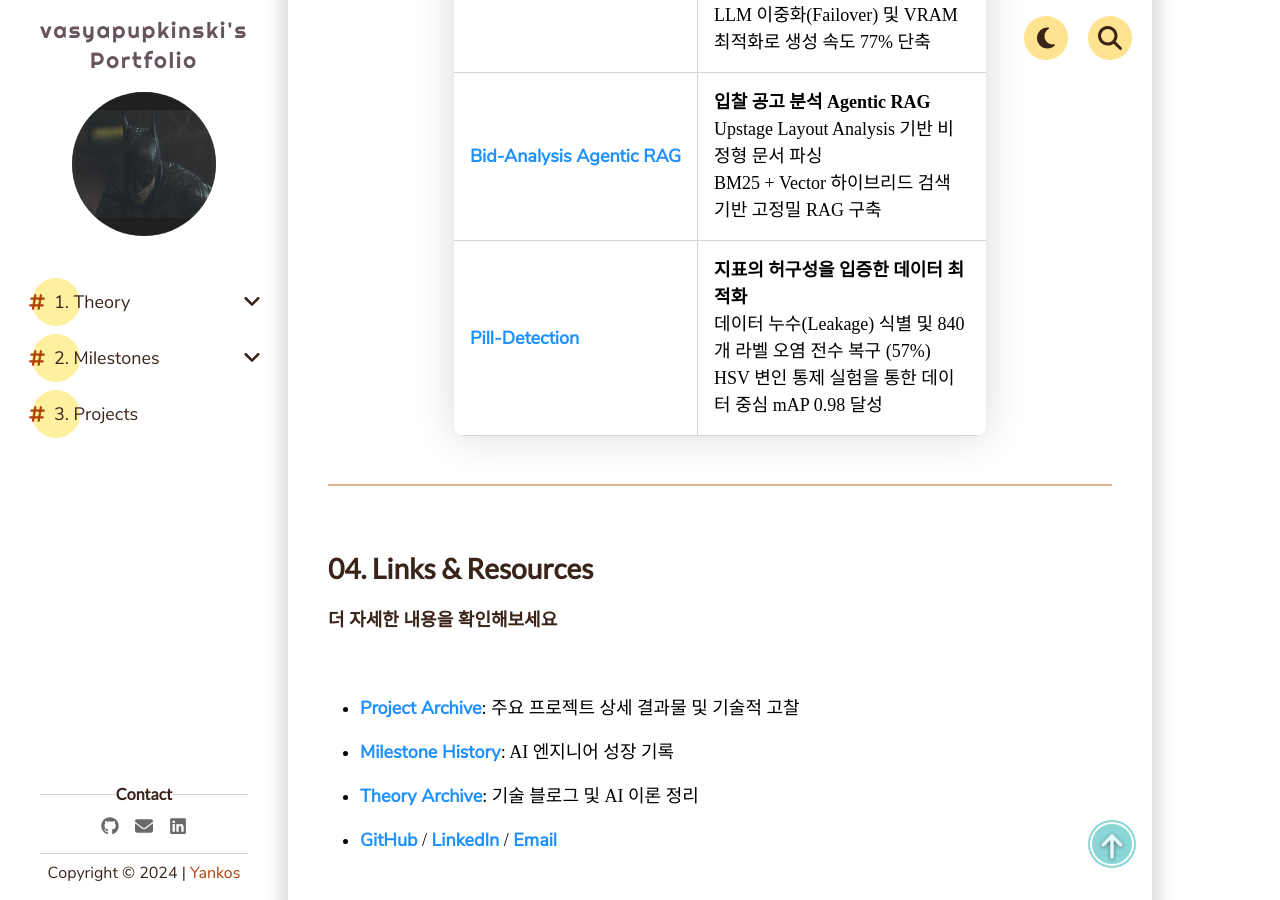
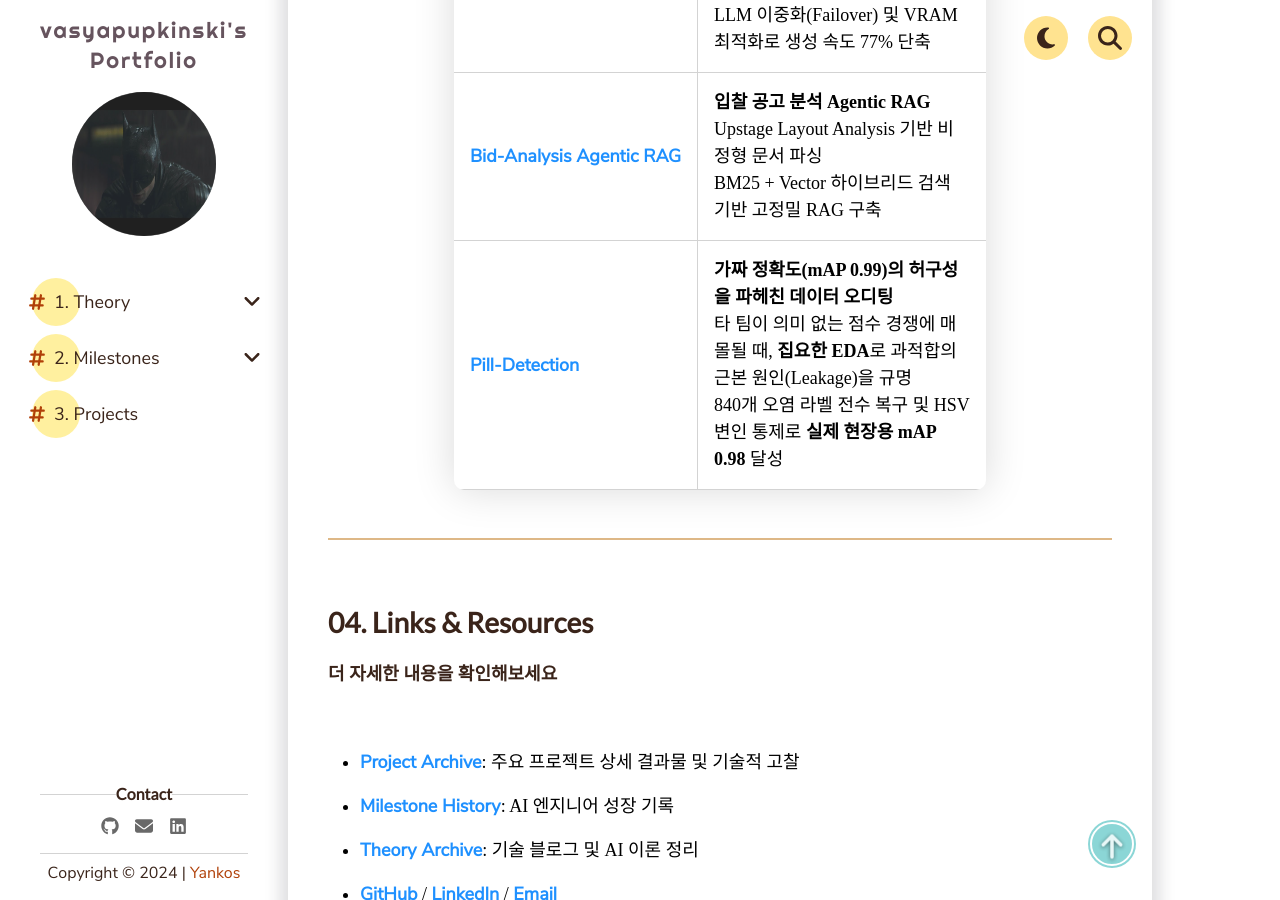
Before and after one commit to vasyapupkinski/vasyapupkinski.github.io, a Jekyll site: the page built from index.md, in a window 1280 px wide and 900 px high, scrolled down 2477 px. Built offline with Jekyll 4.4.1, drawn with Linux system fonts in a browser that asks for light colours; comment, search, counter and statistics services are not loaded.

Commit message:
Refine Pill-Detection summary: focus on Overfitting root cause identification

```diff
--- a/index.md
+++ b/index.md
@@ -40,7 +40,7 @@ home: true
 | :--- | :--- |
 | [**AdGen**]({{ site.baseurl }}/3. Projects/adgen.html) | **AI 광고 자동 제작 솔루션**<br>기획-생성-수정 5단계 완전 자동화 파이프라인 설계<br>LLM 이중화(Failover) 및 VRAM 최적화로 생성 속도 77% 단축 |
 | [**Bid-Analysis Agentic RAG**]({{ site.baseurl }}/3. Projects/bid-analysis-rag.html) | **입찰 공고 분석 Agentic RAG**<br>Upstage Layout Analysis 기반 비정형 문서 파싱<br>BM25 + Vector 하이브리드 검색 기반 고정밀 RAG 구축 |
-| [**Pill-Detection**]({{ site.baseurl }}/3. Projects/pill-detection.html) | **지표의 허구성을 입증한 데이터 최적화**<br>데이터 누수(Leakage) 식별 및 840개 라벨 오염 전수 복구 (57%)<br>HSV 변인 통제 실험을 통한 데이터 중심 mAP 0.98 달성 |
+| [**Pill-Detection**]({{ site.baseurl }}/3. Projects/pill-detection.html) | **가짜 정확도(mAP 0.99)의 허구성을 파헤친 데이터 오디팅**<br>타 팀이 의미 없는 점수 경쟁에 매몰될 때, **집요한 EDA**로 과적합의 근본 원인(Leakage)을 규명<br>840개 오염 라벨 전수 복구 및 HSV 변인 통제로 **실제 현장용 mAP 0.98** 달성 |
 
 ---
 
```
